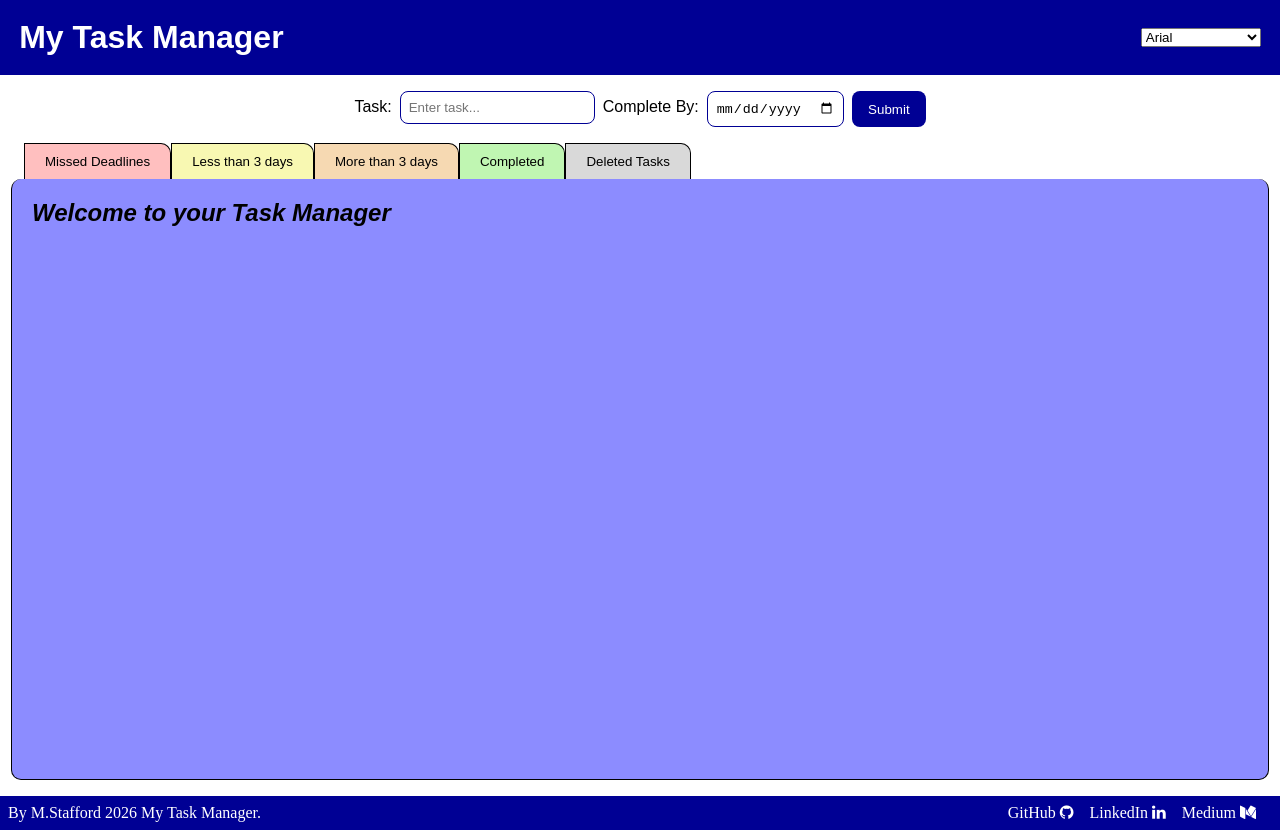
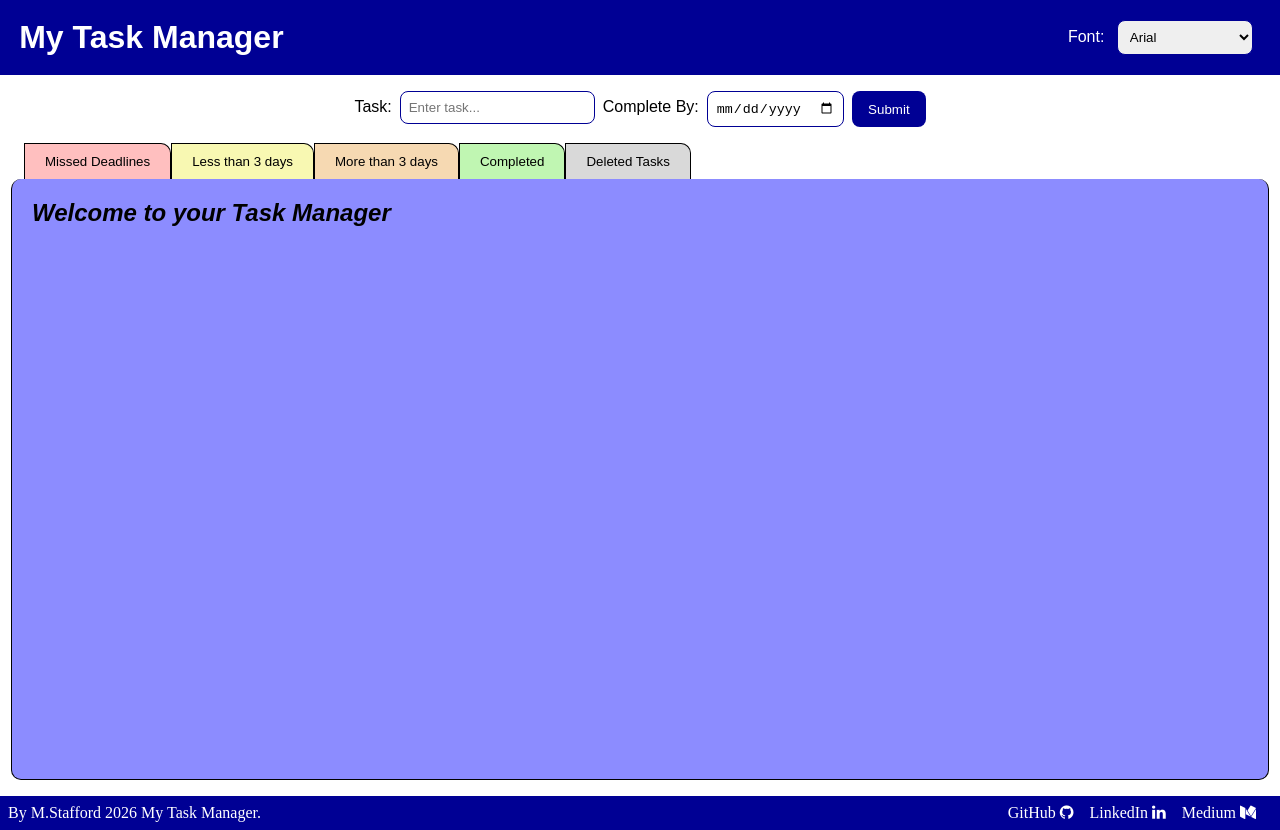
Before and after one commit to mstafford93/Task-Manager, a React (Vite) app in the folder my-react-app/: page / in a window 1280 px wide. Built offline with nearby package versions, Linux system fonts and the light colour scheme.

Commit message:
add label and basic styling

```diff
--- a/my-react-app/src/components/TextChange/TextChange.css
+++ b/my-react-app/src/components/TextChange/TextChange.css
@@ -10,3 +10,10 @@
 .verdana {
     font-family: Verdana, Geneva, Tahoma, sans-serif;
 }
+
+.select {
+    padding: 0.5rem;
+    border: 1px solid rgb(0, 0, 148);
+    border-radius: 8px;
+    margin: 0 0.5rem;
+}
--- a/my-react-app/src/components/TextChange/TextChange.jsx
+++ b/my-react-app/src/components/TextChange/TextChange.jsx
@@ -13,7 +13,8 @@ const TextChange = () => {
 
   return (
     <div>
-      <select value={fontFamily} onChange={changeFont}>
+      <label>Font: </label>
+      <select value={fontFamily} onChange={changeFont} className='select'>
         <option value="arial" className='arial'>Arial</option>
         <option value="caveat" className='caveat'>Caveat (cursive)</option>
         <option value="verdana" className='verdana'>Verdana</option>
```
